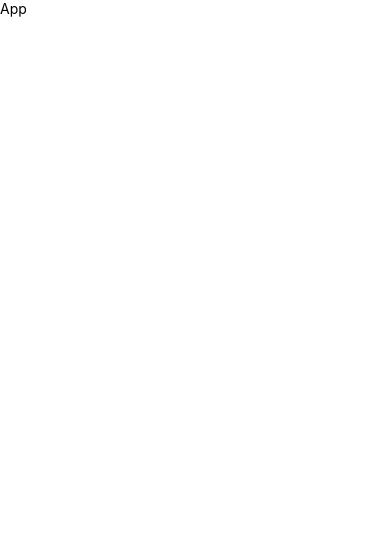
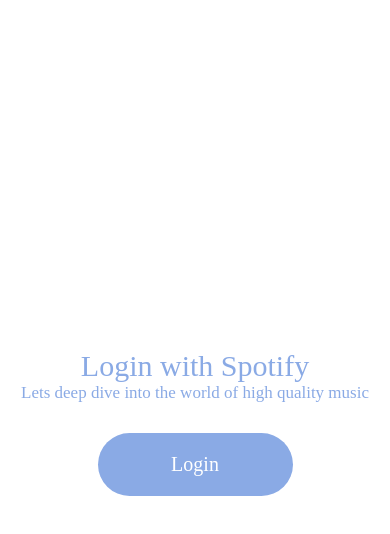
Before and after one commit to sonu36437/MusicX_AndroidApp, a React Native app: screen /Home in a window 390 px wide. Shown: the top 534 px of the page. Built offline with nearby package versions, Linux system fonts and the light colour scheme.

Commit message:
added auth

```diff
--- a/App.tsx
+++ b/App.tsx
@@ -1,10 +1,16 @@
 import { View, Text } from 'react-native'
 import React from 'react'
 
+import { createNativeStackNavigator } from '@react-navigation/native-stack'
+
+import { AuthContextProvider } from './context/AuthContext';
+import AppNav from './AppNav/AppNav';
+const Stack =createNativeStackNavigator();
+
 export default function App() {
   return (
-    <View>
-      <Text>App</Text>
-    </View>
+    <AuthContextProvider>
+<AppNav/>
+</AuthContextProvider>
   )
 }
--- /dev/null
+++ b/AppNav/AppNav.jsx
@@ -0,0 +1,29 @@
+import { View, Text } from 'react-native';
+import React from 'react';
+import { NavigationContainer } from '@react-navigation/native';
+import { createNativeStackNavigator } from '@react-navigation/native-stack';
+import WebViewLogin from '../screens/WebViewLogin';
+import Login from '../screens/Login';
+import Home from '../screens/Home';
+import { useAuth } from '../context/AuthContext';
+
+const Stack = createNativeStackNavigator();
+
+export default function AppNav() {
+  const { authToken } = useAuth();
+
+  return (
+    <NavigationContainer>
+      <Stack.Navigator>
+        {authToken ? (
+          <Stack.Screen name="Home" component={Home}  options={{ headerLargeTitle:true,title:'Home',headerBlurEffect:true }}/>
+        ) : (
+          <>
+            <Stack.Screen name="Login" component={Login} options={{ headerShown: false }} />
+            <Stack.Screen name="WebViewLogin" component={WebViewLogin} options={{ headerShown: false }} />
+          </>
+        )}
+      </Stack.Navigator>
+    </NavigationContainer>
+  );
+}
--- a/babel.config.js
+++ b/babel.config.js
@@ -1,3 +1,4 @@
 module.exports = {
-  presets: ['module:@react-native/babel-preset'],
+  presets: ['module:metro-react-native-babel-preset'],
+  plugins: ['react-native-reanimated/plugin'],
 };
--- /dev/null
+++ b/context/AuthContext.jsx
@@ -0,0 +1,44 @@
+import React,{createContext,useContext, useEffect,useState} from "react";
+import AsyncStorage from "@react-native-async-storage/async-storage";
+
+
+const AuthContext = createContext();
+
+export function AuthContextProvider({children}){
+    const [authToken,setAuthToken] = useState(null);
+
+    useEffect(() => {
+        const loadToken=async()=>{
+            const token= await AsyncStorage.getItem('sp_dc');
+            setAuthToken(token);
+            console.log("from useEffect of AuthContext",token);
+
+
+
+        }
+        loadToken()
+
+    },[])
+    function saveAuthToken(token){
+        setAuthToken(token);
+        console.log("from saveAuthToken of AuthContext",token);
+        AsyncStorage.setItem('sp_dc',token);
+    }
+    function logOut(){
+        setAuthToken(null);
+        AsyncStorage.removeItem('sp_dc');
+    }
+
+
+    return(
+        <AuthContext.Provider value={{authToken,saveAuthToken}}>
+            {children}
+        </AuthContext.Provider>
+    )
+}
+
+export function useAuth(){
+    return useContext(AuthContext);
+}
+
+export default AuthContext;
--- /dev/null
+++ b/networkRequest/auth.js
@@ -0,0 +1,54 @@
+import AsyncStorage from "@react-native-async-storage/async-storage";
+import axios from "axios";
+
+const BaseUrl = "https://open.spotify.com";
+
+const saveToken = async (token, expiryTime) => {
+  await AsyncStorage.setItem('accessToken', token);
+  await AsyncStorage.setItem('tokenExpiry', expiryTime.toString());
+};
+
+
+export const getAccessToken = async () => {
+  const spDcCookie = await AsyncStorage.getItem('sp_dc');
+  const userAgent = 'Mozilla/5.0 (Linux; Android 6.0; Nexus 5 Build/MRA58N) AppleWebKit/537.36 (KHTML, like Gecko) Chrome/128.0.0.0 Mobile Safari/537.36';
+
+  try {
+    const response = await axios.get(`${BaseUrl}/get_access_token`, {
+      headers: {
+        'Cookie': `sp_dc=${spDcCookie}`,
+        'User-Agent': userAgent,
+      },
+    });
+
+    const accessToken = response.data.accessToken;
+    const tokenExpiry = response.data.accessTokenExpirationTimestampMs;
+    await saveToken(accessToken, tokenExpiry);
+
+    return accessToken;
+  } catch (e) {
+    console.error('Error fetching access token:', e);
+    throw e;
+  }
+};
+
+
+export const getAuthToken = async () => {
+  const accessToken = await AsyncStorage.getItem('accessToken');
+  const expiryTime = await AsyncStorage.getItem('tokenExpiry');
+
+  if (accessToken && expiryTime) {
+    const isTokenExpired = new Date().getTime() > parseInt(expiryTime);
+
+    if (isTokenExpired) {
+      console.log("token exipred renewing token");
+
+      return await getAccessToken();
+    }
+  console.log("token not expired prevouesly");
+    return accessToken;
+  } else {
+    console.log("first time token");
+    return await getAccessToken();
+  }
+};
--- a/package.json
+++ b/package.json
@@ -20,6 +20,7 @@
     "react": "18.3.1",
     "react-native": "0.75.2",
     "react-native-device-info": "^11.1.0",
+    "react-native-reanimated": "^3.15.1",
     "react-native-safe-area-context": "^4.10.9",
     "react-native-screens": "^3.34.0",
     "react-native-track-player": "^4.1.1",
--- /dev/null
+++ b/screens/Home.jsx
@@ -0,0 +1,27 @@
+import { View, Text } from 'react-native';
+import React, { useEffect, useState } from 'react';
+import { getAuthToken } from '../networkRequest/auth';
+
+export default function Home() {
+  const [token, setToken] = useState('');
+
+  useEffect(() => {
+    const fetchToken = async () => {
+      try {
+        const token = await getAuthToken();
+        setToken(token);
+        console.log("Token fetched:", token);
+      } catch (error) {
+        console.error("Error fetching token:", error);
+      }
+    };
+
+    fetchToken();
+  }, []);
+
+  return (
+    <View>
+      <Text>{token ? `Token: ${token}` : 'Fetching token...'}</Text>
+    </View>
+  );
+}
--- /dev/null
+++ b/screens/Login.jsx
@@ -0,0 +1,30 @@
+import { View, Text, StyleSheet, Pressable } from 'react-native'
+import React from 'react'
+
+export default function Login({navigation}) {
+  return (
+    <View style={styles.container}>
+    <Text style={{fontFamily:'Outfit-Bold', fontSize:30,color:'#8AAAE5'}}>
+    <Text style={{color:'#8AAAE5'}}>L</Text>
+    ogin with Spotify</Text>
+    <Text style={{textAlign:'center',fontFamily:'Outfit-Regular',fontSize:17,color:'#8AAAE5'}}>Lets deep dive into the world of high quality music</Text>
+    <Pressable
+     style={{backgroundColor:'#8AAAE5',padding:20,borderRadius:40,marginTop:30,width:'50%'}}
+     onPress={()=>{navigation.navigate('WebViewLogin')}}
+
+
+    >
+        <Text style={{textAlign:'center',fontFamily:'Outfit-Bold',fontSize:20,color:'white'}}>Login</Text>
+    </Pressable>
+    </View>
+  )
+}
+const styles=StyleSheet.create({
+    container:{
+        flex:1,
+        alignItems:'center',
+        backgroundColor:'white',
+        justifyContent:'center'
+
+    }
+})
--- /dev/null
+++ b/screens/WebViewLogin.jsx
@@ -0,0 +1,80 @@
+import React, { useRef, useEffect } from 'react';
+import { View, StyleSheet, Alert } from 'react-native';
+import AsyncStorage from '@react-native-async-storage/async-storage';
+import { WebView } from 'react-native-webview';
+import CookieManager from '@react-native-cookies/cookies';
+import { useAuth } from '../context/AuthContext';
+
+
+const WebViewLogin = ({navigation}) => {
+  const webViewRef = useRef(null);
+  const { saveAuthToken } = useAuth();
+
+  // useEffect(() => {
+  //   const getToken = async () => {
+  //     try {
+  //       const tokenString = await AsyncStorage.getItem('sp_dc');
+  //       if (tokenString) {
+  //         const token = JSON.stringify(tokenString); // Parse the token back to object if necessary
+  //         console.log('Retrieved token:', token);
+  //         Alert.alert('Retrieved Token', token);
+  //       } else {
+  //         console.log('No token found');
+  //       }
+  //     } catch (error) {
+  //       console.error('Error retrieving token:', error);
+  //     }
+  //   };
+
+  //   getToken();
+  // }, []);
+
+  const onNavigationStateChange = async (navState) => {
+    const { url } = navState;
+    const exp = /https:\/\/accounts\.spotify\.com\/.+\/status/;
+
+    if (exp.test(url)) {
+      try {
+
+        const cookies = await CookieManager.get(url);
+        console.log('Retrieved cookies:', cookies);
+        console.log("sp_dc",cookies.sp_dc.value)
+
+
+        const cookiesString = JSON.stringify(cookies.sp_dc.value);
+
+
+        await AsyncStorage.setItem('sp_dc', cookiesString);
+        saveAuthToken(cookiesString)
+
+        navigation.navigate('Home');
+
+        // Alert.alert('Cookies:', cookiesString);
+      } catch (error) {
+        console.error('Error retrieving cookies:', error);
+      }
+    }
+  };
+
+  return (
+    <View style={styles.container}>
+      <WebView
+        ref={webViewRef}
+        source={{ uri: 'https://accounts.spotify.com/' }}
+        onNavigationStateChange={onNavigationStateChange}
+        style={styles.webview}
+      />
+    </View>
+  );
+};
+
+const styles = StyleSheet.create({
+  container: {
+    flex: 1,
+  },
+  webview: {
+    flex: 1,
+  },
+});
+
+export default WebViewLogin;
```
Also changed, not shown: react-native.config.js (added, +7 -0 lines), 1 other file (tests, documents, lock files or other folders).
